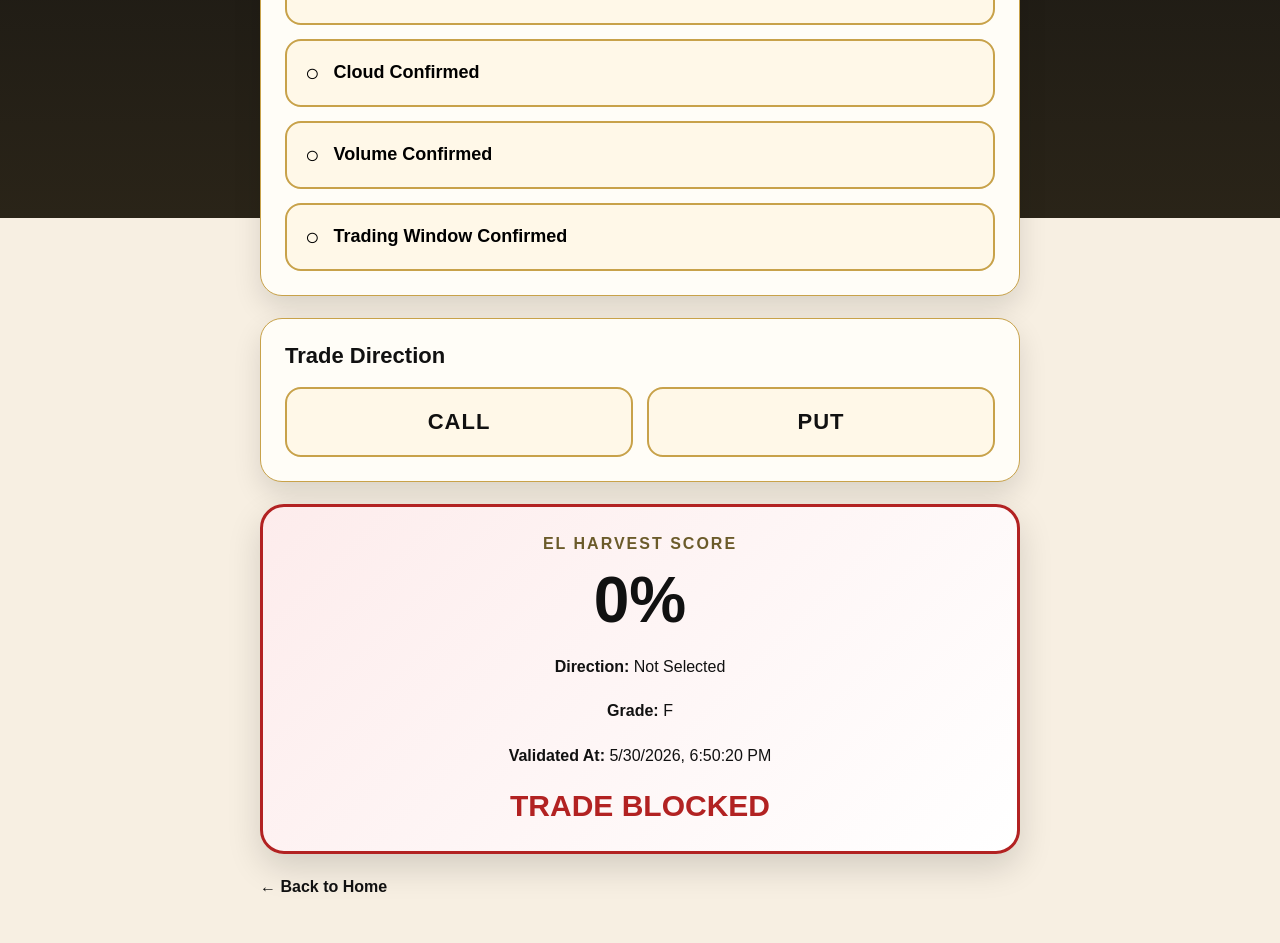
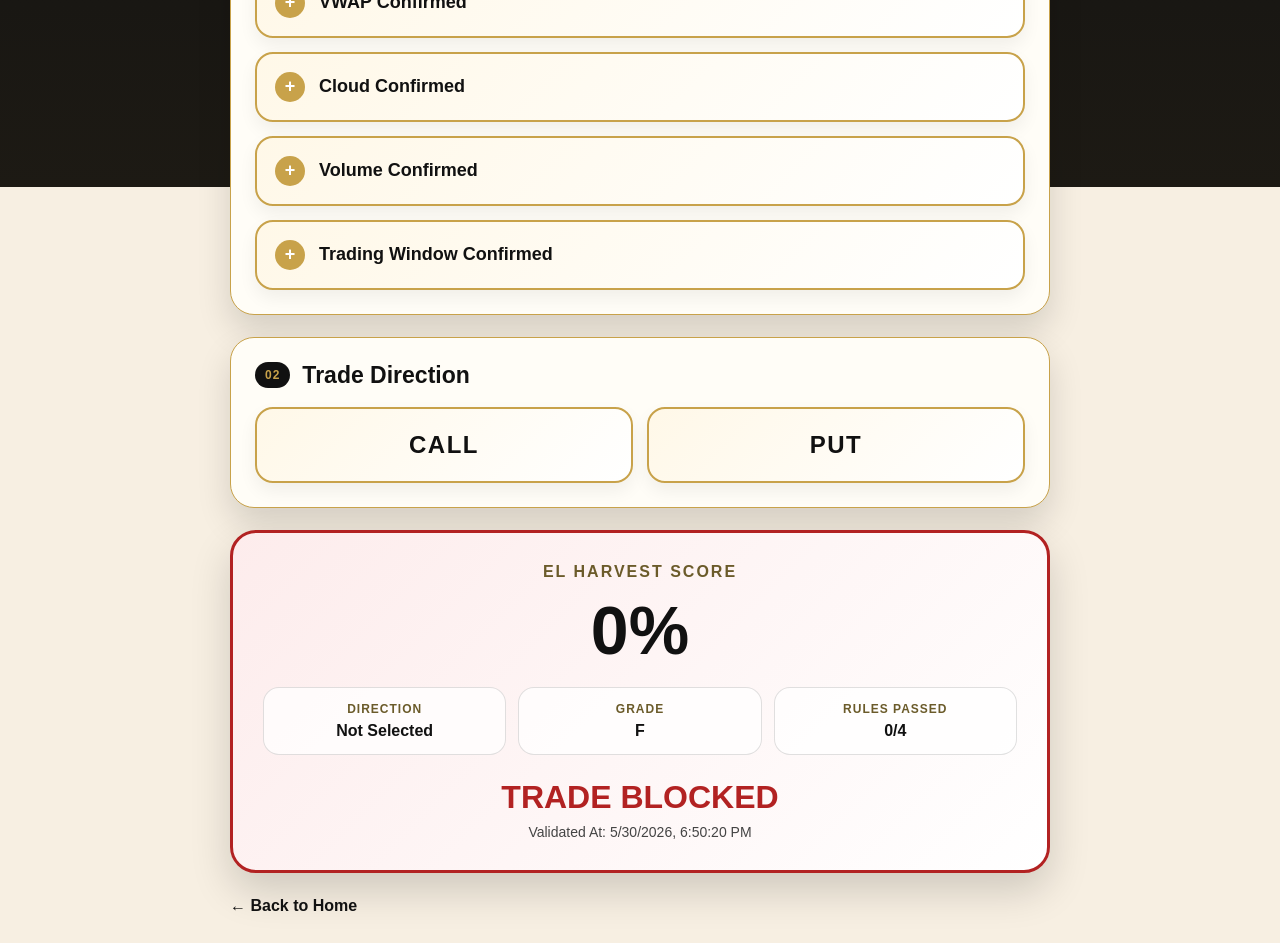
Before and after one commit to 1anointedradio-maker/elharvest-web, a Next.js app: page /validation in a window 1280 px wide. Shown: the part 360-1303 px from the top of the page. Built offline with nearby package versions, Linux system fonts and the light colour scheme.

Commit message:
Update page.jsx

```diff
--- a/app/validation/page.jsx
+++ b/app/validation/page.jsx
@@ -40,34 +40,51 @@ export default function ValidationPage() {
     <main style={styles.page}>
       <section style={styles.shell}>
         <header style={styles.hero}>
-          <div style={styles.badge}>EL HARVEST</div>
+          <div style={styles.brandPill}>EL HARVEST</div>
+
           <h1 style={styles.title}>Trade Validation</h1>
+
           <p style={styles.mantra}>
             Sow the Seed. Keep the Faith. Trust the Process. Reap with EL Harvest.
           </p>
         </header>
 
         <section style={styles.panel}>
-          <h2 style={styles.sectionTitle}>Rule Confirmation</h2>
+          <div style={styles.panelHeader}>
+            <p style={styles.kicker}>01</p>
+            <h2 style={styles.sectionTitle}>Rule Confirmation</h2>
+          </div>
 
-          <div style={styles.grid}>
+          <div style={styles.ruleGrid}>
             {rulesList.map(([key, label]) => {
               const active = rules[key];
 
               return (
                 <button
                   key={key}
+                  type="button"
                   onClick={() => toggleRule(key)}
                   style={{
                     ...styles.ruleCard,
                     borderColor: active ? "#2E8B57" : "#C8A24A",
-                    background: active ? "#E8F7EC" : "#FFF8E8",
+                    background: active
+                      ? "linear-gradient(135deg, #E8F7EC, #FFFFFF)"
+                      : "linear-gradient(135deg, #FFF8E8, #FFFFFF)",
                     boxShadow: active
-                      ? "0 0 18px rgba(46, 139, 87, 0.35)"
-                      : "none",
+                      ? "0 0 22px rgba(46, 139, 87, 0.28)"
+                      : "0 8px 18px rgba(0, 0, 0, 0.06)",
                   }}
                 >
-                  <span style={styles.check}>{active ? "✓" : "○"}</span>
+                  <span
+                    style={{
+                      ...styles.checkIcon,
+                      background: active ? "#2E8B57" : "#C8A24A",
+                      color: "#fff",
+                    }}
+                  >
+                    {active ? "✓" : "+"}
+                  </span>
+
                   <span>{label}</span>
                 </button>
               );
@@ -76,34 +93,47 @@ export default function ValidationPage() {
         </section>
 
         <section style={styles.panel}>
-          <h2 style={styles.sectionTitle}>Trade Direction</h2>
+          <div style={styles.panelHeader}>
+            <p style={styles.kicker}>02</p>
+            <h2 style={styles.sectionTitle}>Trade Direction</h2>
+          </div>
 
           <div style={styles.directionGrid}>
             <button
+              type="button"
               onClick={() => setDirection("CALL")}
               style={{
                 ...styles.directionButton,
                 background:
                   direction === "CALL"
-                    ? "linear-gradient(135deg, #2E8B57, #1F6B43)"
-                    : "#FFF8E8",
+                    ? "linear-gradient(135deg, #2E8B57, #155C36)"
+                    : "linear-gradient(135deg, #FFF8E8, #FFFFFF)",
                 color: direction === "CALL" ? "#fff" : "#111",
                 borderColor: direction === "CALL" ? "#2E8B57" : "#C8A24A",
+                boxShadow:
+                  direction === "CALL"
+                    ? "0 0 24px rgba(46, 139, 87, 0.35)"
+                    : "0 8px 18px rgba(0, 0, 0, 0.06)",
               }}
             >
               CALL
             </button>
 
             <button
+              type="button"
               onClick={() => setDirection("PUT")}
               style={{
                 ...styles.directionButton,
                 background:
                   direction === "PUT"
-                    ? "linear-gradient(135deg, #B22222, #7A1717)"
-                    : "#FFF8E8",
+                    ? "linear-gradient(135deg, #B22222, #731515)"
+                    : "linear-gradient(135deg, #FFF8E8, #FFFFFF)",
                 color: direction === "PUT" ? "#fff" : "#111",
                 borderColor: direction === "PUT" ? "#B22222" : "#C8A24A",
+                boxShadow:
+                  direction === "PUT"
+                    ? "0 0 24px rgba(178, 34, 34, 0.35)"
+                    : "0 8px 18px rgba(0, 0, 0, 0.06)",
               }}
             >
               PUT
@@ -122,12 +152,23 @@ export default function ValidationPage() {
         >
           <p style={styles.scoreLabel}>EL HARVEST SCORE</p>
 
-          <div style={styles.score}>{score}%</div>
+          <div style={styles.scoreNumber}>{score}%</div>
 
-          <div style={styles.metrics}>
-            <p><strong>Direction:</strong> {direction || "Not Selected"}</p>
-            <p><strong>Grade:</strong> {grade}</p>
-            <p><strong>Validated At:</strong> {timestamp}</p>
+          <div style={styles.metricGrid}>
+            <div style={styles.metricCard}>
+              <span style={styles.metricLabel}>Direction</span>
+              <strong>{direction || "Not Selected"}</strong>
+            </div>
+
+            <div style={styles.metricCard}>
+              <span style={styles.metricLabel}>Grade</span>
+              <strong>{grade}</strong>
+            </div>
+
+            <div style={styles.metricCard}>
+              <span style={styles.metricLabel}>Rules Passed</span>
+              <strong>{completed}/4</strong>
+            </div>
           </div>
 
           <h2
@@ -138,9 +179,13 @@ export default function ValidationPage() {
           >
             {validated ? "TRADE VALIDATED" : "TRADE BLOCKED"}
           </h2>
+
+          <p style={styles.timestamp}>Validated At: {timestamp}</p>
         </section>
 
-        <a href="/" style={styles.back}>← Back to Home</a>
+        <a href="/" style={styles.backButton}>
+          ← Back to Home
+        </a>
       </section>
     </main>
   );
@@ -149,21 +194,22 @@ export default function ValidationPage() {
 const styles = {
   page: {
     minHeight: "100vh",
-    background: "linear-gradient(180deg, #111 0%, #2A2418 45%, #F7EFE2 45%)",
+    background:
+      "linear-gradient(180deg, #111111 0%, #1D1A14 42%, #F7EFE2 42%, #F7EFE2 100%)",
     color: "#111",
     fontFamily: "Arial, sans-serif",
     padding: "28px",
   },
   shell: {
-    maxWidth: "760px",
+    maxWidth: "820px",
     margin: "0 auto",
   },
   hero: {
     textAlign: "center",
     color: "#F7EFE2",
-    padding: "34px 10px 26px",
+    padding: "38px 10px 30px",
   },
-  badge: {
+  brandPill: {
     display: "inline-block",
     padding: "8px 18px",
     border: "1px solid #C8A24A",
@@ -171,15 +217,17 @@ const styles = {
     color: "#C8A24A",
     fontWeight: "900",
     letterSpacing: "2px",
-    marginBottom: "16px",
+    marginBottom: "18px",
   },
   title: {
-    fontSize: "42px",
-    margin: "0 0 12px",
+    fontSize: "44px",
+    lineHeight: "1.05",
+    margin: "0 0 14px",
+    fontWeight: "900",
   },
   mantra: {
     margin: "0 auto",
-    maxWidth: "560px",
+    maxWidth: "620px",
     color: "#E8D7A8",
     fontWeight: "700",
     lineHeight: "1.6",
@@ -188,15 +236,32 @@ const styles = {
     marginTop: "22px",
     padding: "24px",
     border: "1px solid #C8A24A",
-    borderRadius: "22px",
+    borderRadius: "24px",
     background: "#FFFDF7",
-    boxShadow: "0 12px 28px rgba(0,0,0,0.12)",
+    boxShadow: "0 16px 34px rgba(0,0,0,0.14)",
+  },
+  panelHeader: {
+    display: "flex",
+    alignItems: "center",
+    gap: "12px",
+    marginBottom: "18px",
+  },
+  kicker: {
+    margin: 0,
+    padding: "6px 10px",
+    borderRadius: "999px",
+    background: "#111",
+    color: "#C8A24A",
+    fontSize: "12px",
+    fontWeight: "900",
+    letterSpacing: "1px",
   },
   sectionTitle: {
-    margin: "0 0 18px",
-    fontSize: "22px",
+    margin: 0,
+    fontSize: "23px",
+    fontWeight: "900",
   },
-  grid: {
+  ruleGrid: {
     display: "grid",
     gap: "14px",
   },
@@ -207,15 +272,22 @@ const styles = {
     gap: "14px",
     padding: "18px",
     border: "2px solid",
-    borderRadius: "16px",
+    borderRadius: "18px",
     fontSize: "18px",
     fontWeight: "900",
     cursor: "pointer",
     textAlign: "left",
+    color: "#111",
   },
-  check: {
-    fontSize: "24px",
+  checkIcon: {
+    width: "30px",
+    height: "30px",
+    borderRadius: "999px",
+    display: "inline-flex",
+    alignItems: "center",
+    justifyContent: "center",
     fontWeight: "900",
+    flexShrink: 0,
   },
   directionGrid: {
     display: "grid",
@@ -223,21 +295,21 @@ const styles = {
     gap: "14px",
   },
   directionButton: {
-    padding: "20px",
+    padding: "22px",
     border: "2px solid",
-    borderRadius: "16px",
-    fontSize: "22px",
+    borderRadius: "18px",
+    fontSize: "24px",
     fontWeight: "900",
     cursor: "pointer",
-    letterSpacing: "1px",
+    letterSpacing: "1.5px",
   },
   scorePanel: {
     marginTop: "22px",
-    padding: "28px",
+    padding: "30px",
     border: "3px solid",
-    borderRadius: "24px",
+    borderRadius: "26px",
     textAlign: "center",
-    boxShadow: "0 14px 34px rgba(0,0,0,0.14)",
+    boxShadow: "0 18px 40px rgba(0,0,0,0.16)",
   },
   scoreLabel: {
     margin: 0,
@@ -245,21 +317,43 @@ const styles = {
     fontWeight: "900",
     letterSpacing: "2px",
   },
-  score: {
-    fontSize: "64px",
+  scoreNumber: {
+    fontSize: "68px",
     fontWeight: "900",
-    margin: "10px 0",
+    margin: "10px 0 18px",
   },
-  metrics: {
-    lineHeight: "1.8",
-    fontSize: "16px",
+  metricGrid: {
+    display: "grid",
+    gridTemplateColumns: "repeat(3, 1fr)",
+    gap: "12px",
+    marginTop: "16px",
+  },
+  metricCard: {
+    padding: "14px",
+    border: "1px solid rgba(0,0,0,0.12)",
+    borderRadius: "16px",
+    background: "rgba(255,255,255,0.75)",
+    display: "grid",
+    gap: "6px",
+  },
+  metricLabel: {
+    color: "#6B5B2A",
+    fontSize: "12px",
+    fontWeight: "900",
+    textTransform: "uppercase",
+    letterSpacing: "1px",
   },
   result: {
-    margin: "18px 0 0",
-    fontSize: "30px",
+    margin: "24px 0 8px",
+    fontSize: "32px",
     fontWeight: "900",
   },
-  back: {
+  timestamp: {
+    margin: 0,
+    color: "#444",
+    fontSize: "14px",
+  },
+  backButton: {
     display: "inline-block",
     marginTop: "24px",
     color: "#111",
```
